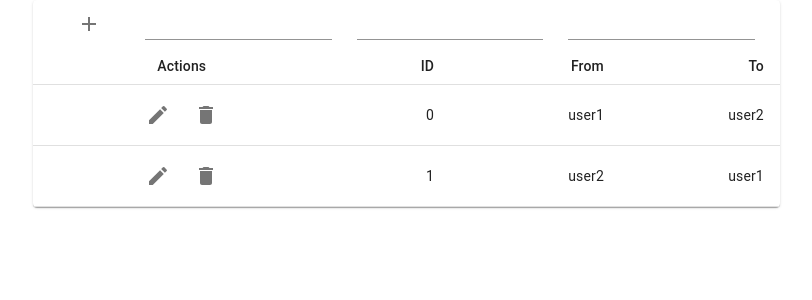
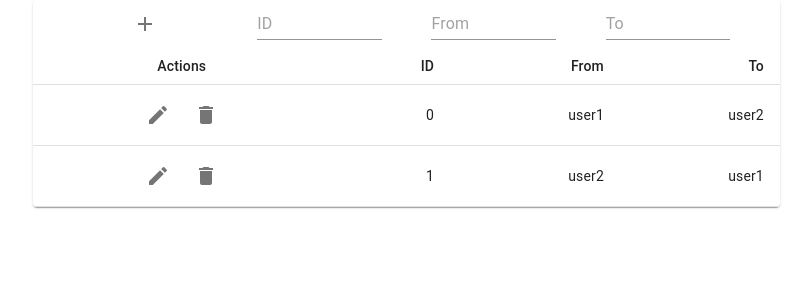
Before and after one commit to Falanke21/REM-demo-website, a React (Create React App) app in the folder fgnb/: page /admindash in a window 1280 px wide. Shown: the top 300 px of the page, without its empty margins (429-1241 px from the left). Built offline with nearby package versions, Linux system fonts and the light colour scheme.

Commit message:
Added placeholder field for transaction adding inputs and adjusted spacing

```diff
--- a/fgnb/src/TransactionList.js
+++ b/fgnb/src/TransactionList.js
@@ -82,33 +82,36 @@ class TransactionList extends React.Component {
           justify='space-evenly'
           alignItems='center'
         >
-          <Grid item xs={1}>
+          <Grid item xs={2}>
             <IconButton onClick={this.addTransaction}>
               <AddIcon/>
             </IconButton>
           </Grid>
-          <Grid item xs={3}>
+          <Grid item xs={2}>
             <Input
               name='id'
               value={this.state.id}
               onChange={this.handleChange}
               type='number'
+              placeholder='ID'
             />
           </Grid>
-          <Grid item xs={3}>
+          <Grid item xs={2}>
             <Input
               name='from'
               value={this.state.from}
               onChange={this.handleChange}
               type='text'
+              placeholder='From'
             />
           </Grid>
-          <Grid item xs={3}>
+          <Grid item xs={2}>
             <Input
               name='to'
               value={this.state.to}
               onChange={this.handleChange}
               type='text'
+              placeholder='To'
             />
           </Grid>
         </Grid>
--- a/fgnb/src/UserPanel.js
+++ b/fgnb/src/UserPanel.js
@@ -9,7 +9,7 @@ class UserPanel extends React.Component {
         "username": "",
         "password": ""
       }
-    }
+    };
   }
 
   render() {
```
